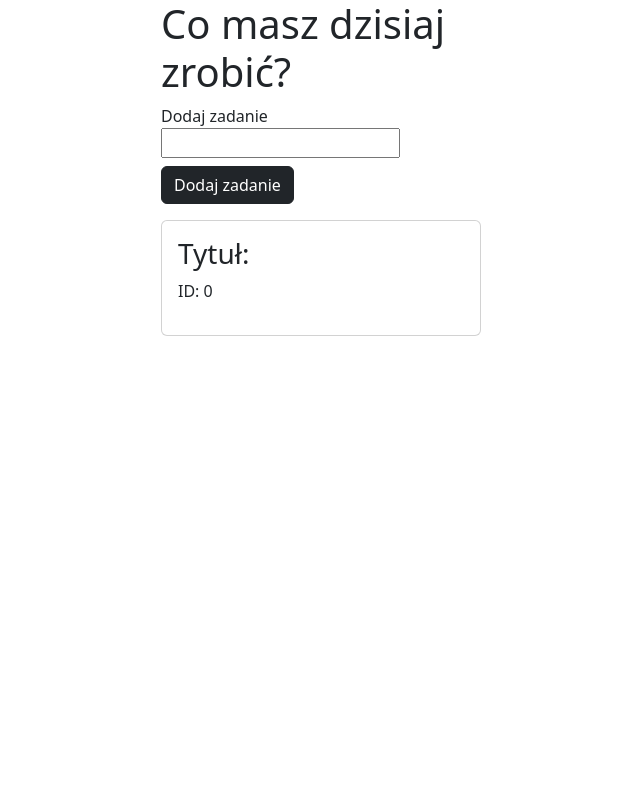
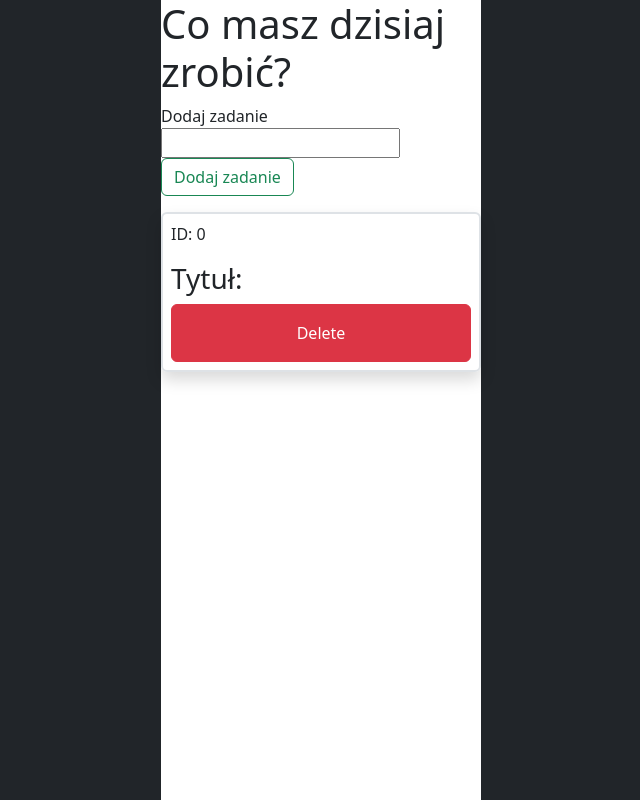
Before and after one commit to Pawshyn/Projektowanie_Aplikacji_Zaawansowanych_Webowych, a plain HTML site: page Projekt/index.html in a window 1280 px wide. Both pictures are taken after a click on the button "Dodaj zadanie". Shown: the whole page, without its empty margins (319-959 px from the left). Drawn offline with nearby package versions, Linux system fonts and the light colour scheme.

Commit message:
Add files via upload

```diff
--- a/Projekt/index.html
+++ b/Projekt/index.html
@@ -2,22 +2,21 @@
 <html>
     <head>
         <title>Todo App</title>
-        <!-- <link rel="stylesheet" href="public/main.css"> -->
+        <link rel="stylesheet" href="public/main.css">
         <link href="https://cdn.jsdelivr.net/npm/bootstrap@5.3.8/dist/css/bootstrap.min.css" rel="stylesheet" integrity="sha384-sRIl4kxILFvY47J16cr9ZwB07vP4J8+LH7qKQnuqkuIAvNWLzeN8tE5YBujZqJLB" crossorigin="anonymous">
     </head>
-    <body>
-        <div id="app" class="mx-auto w-25">
+    <body class="bg-dark">
+        <div id="app" class="mx-auto w-25 bg-white border-start-danger border-end-danger vh-100 vh-auto ">
             <h1>Co masz dzisiaj zrobić?</h1>
             <label for="todoInput">Dodaj zadanie</label>
-            <input type="text" id="todoInputField" class="form-label"/>
-            <button type="button" id="todoAddButton" class="btn btn-dark">Dodaj zadanie</button>
+            <input type="text" id="todoInputField"/>
+            <button type="button" class="btn btn-outline-success" id="todoAddButton">Dodaj zadanie</button>
 
-            <div id="todoContainer" class="mt-3"></div>
+            <div id="todoContainer" class="mt-3 d-grid gap-3"></div>
 
         </div>
 
         <script src="https://cdn.jsdelivr.net/npm/bootstrap@5.3.8/dist/js/bootstrap.bundle.min.js" integrity="sha384-FKyoEForCGlyvwx9Hj09JcYn3nv7wiPVlz7YYwJrWVcXK/BmnVDxM+D2scQbITxI" crossorigin="anonymous"></script>
         <script src="public/main.js" defer></script>
-
     </body>
 </html>
--- a/Projekt/public/main.js
+++ b/Projekt/public/main.js
@@ -14,16 +14,19 @@ function buildList() {
     todosContainer.innerHTML = "";
     arrayOfTodos.forEach(element => {
         let container = document.createElement("div");
-        container.classList.add("card-body");
+        container.classList.add("border", "border-2", "rounded", "p-2", "shadow");
         let container2 = document.createElement("div");
         container2.classList.add("card");
         let title = document.createElement('h3');
         let id = document.createElement('p');
+        let deleteB = document.createElement('button');
+        deleteB.textContent = "Delete";
+        deleteB.classList.add("btn-danger", "btn", "w-100", "p-3");
         title.textContent = "Tytuł: " + element.title;
         id.textContent = "ID: " + element.id;
+        container.appendChild(id);
         container.appendChild(title);
-        container.appendChild(id);
-        container2.appendChild(container);
-        todosContainer?.appendChild(container2);
+        container.appendChild(deleteB);
+        todosContainer?.appendChild(container);
     });
 }
```
Also changed, not shown: Projekt/src/main.ts (+7 -4 lines).
